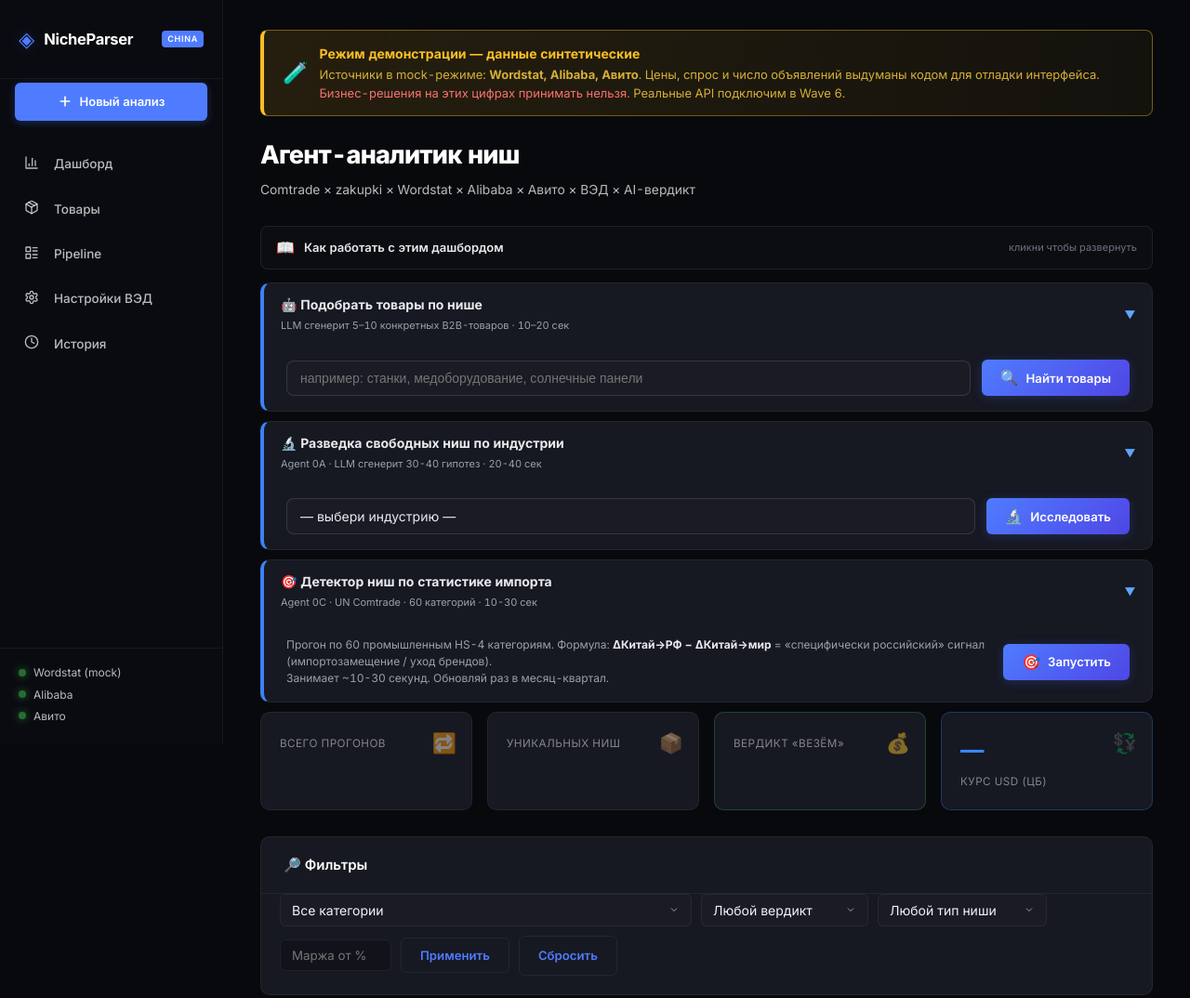
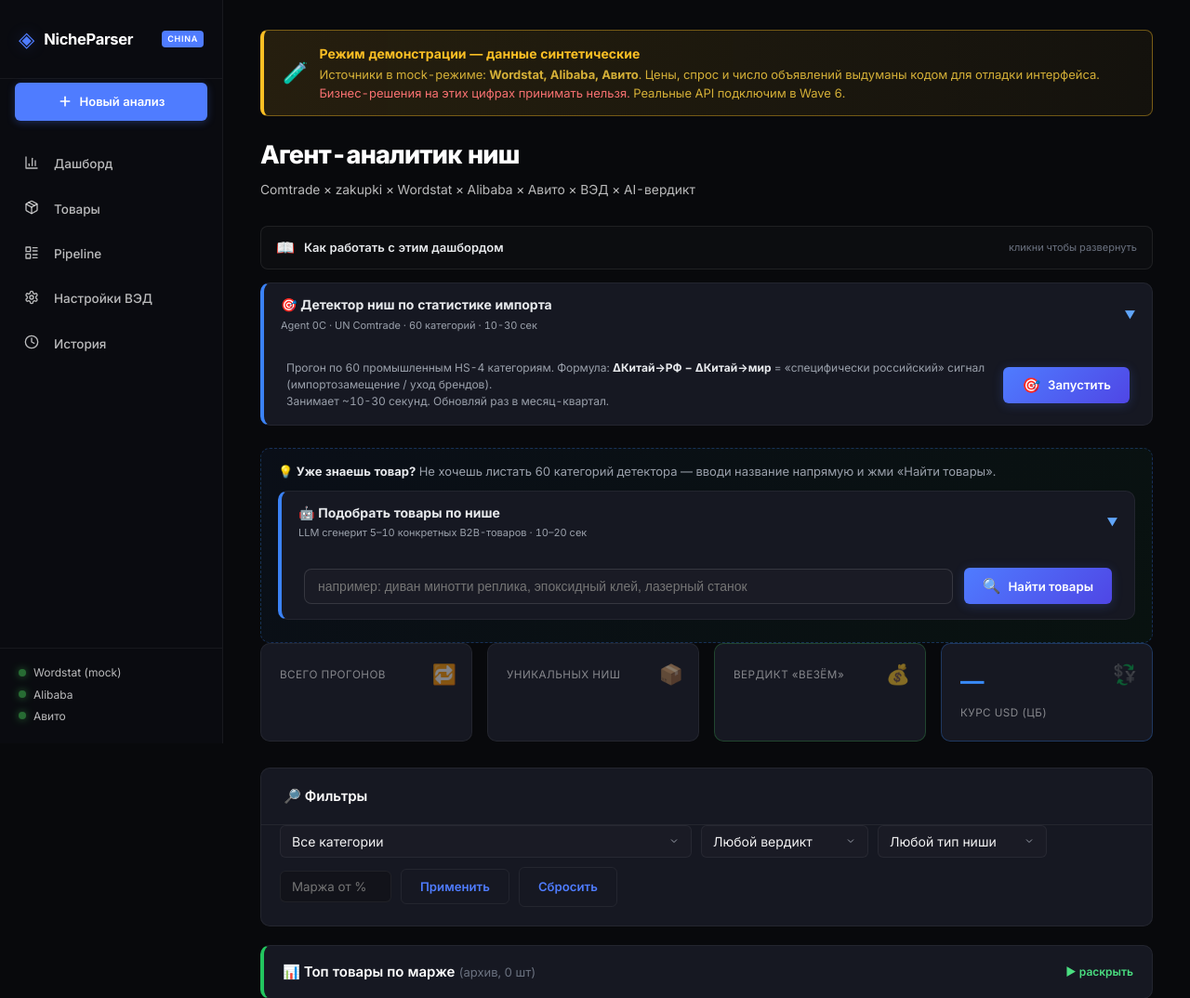
Before and after one commit to id89506419637-eng/NicheParser_China, a Flask app: template src/web/templates/dashboard.html in a window 1280 px wide. Shown: the top 1074 px of the page at 93% size. Run offline with Flask 3, Linux system fonts and the light colour scheme; the template is opened without the code that fills it, so the values that code supplies are empty; parts of the project's set-up code (start-up, migrations or seed data) failed here and were passed over; some libraries are stand-ins or nearby versions.

Commit message:
feat(ux): Разведка 0A скрыта + правильный порядок «широко → узко»
По просьбе пользователя: «LLM выдумывает ниши, зачем мне это, голова
кипит» + «шиворот-навыворот — сверху узкое (товар), внизу широкое
(индустрия)».

Изменения:
- Блок «🔬 Разведка свободных ниш по индустрии» (Agent 0A) обёрнут
  в {% if false %} — скрыт из UI. Код в БД и в industry_explorer.py
  остался (правило не удалять). Единственный оставшийся способ
  получить гипотезы — через мост «Взять категорию в работу» из
  детектора, а там это подниши реальной HS-4, не выдумки.

- Форма «🤖 Подобрать товары по нише» + done-banner перенесены
  ИЗ верха ПОСЛЕ блока сигналов детектора. Теперь порядок:
    1. Детектор импорта (широкое: 60 категорий из UN Comtrade)
    2. Сигналы детектора (результат) с dropdown индустрий
    3. Разделитель «💡 Уже знаешь товар?»
    4. Форма «Подобрать по нише» (узкое: готовая идея → 5-10 товаров)

- Разделитель между блоками: dashed border + подсказка «Не хочешь
  листать 60 категорий — вводи название напрямую».

- Placeholder формы обновлён: «диван минотти реплика, эпоксидный
  клей, лазерный станок» — примеры из её практики.

Файлы не удалялись (industry_explorer.py, дедицированные роуты, JS —
всё остаётся живо на случай если пользователь захочет вернуть).

Co-Authored-By: Claude Opus 4.7 <noreply@anthropic.com>

```diff
--- a/src/web/templates/dashboard.html
+++ b/src/web/templates/dashboard.html
@@ -630,68 +630,13 @@
 {% endif %}
 
 <!-- ═════════════════════════════════════════════════════════════════════
-     🔵 ФАЗА 1 · ВХОДНЫЕ ФОРМЫ — с чего начать
+     🔵 ШАГ 1 · С ЧЕГО НАЧАТЬ — «где взять идеи»
+     ─────────────────────────────────────────────────────────────────────
+     Порядок 2026-07-31 перевёрнут (по просьбе): раньше сверху была
+     форма «Подобрать по нише» (это САМОЕ УЗКОЕ), потом широкое
+     (Разведка/Детектор). Теперь широкое сверху, узкое (готовая идея)
+     внизу. Форма niche-form + done-banner перенесены ПОСЛЕ детектора.
      ═════════════════════════════════════════════════════════════════════ -->
-
-<!-- Agent 1: niche input → LLM-генерация товаров -->
-<details class="card entry-card" style="border-left:4px solid #3b82f6;">
-    <summary class="entry-summary">
-        <div>
-            <div class="entry-title">🤖 Подобрать товары по нише</div>
-            <div class="entry-sub">LLM сгенерит 5–10 конкретных B2B-товаров · 10–20 сек</div>
-        </div>
-        <span class="entry-chev">▶</span>
-    </summary>
-    <form id="niche-form" action="{{ url_for('run_niche') }}" method="POST"
-          style="display:flex; gap:12px; padding:16px 24px; align-items:center; flex-wrap:wrap;">
-        <input type="hidden" name="csrf_token" value="{{ csrf_token() }}">
-        <input type="text" name="niche" maxlength="80" required
-               value="{{ generated_niche or '' }}"
-               placeholder="например: станки, медоборудование, солнечные панели"
-               style="flex:1; min-width:280px; padding:10px 14px; font-size:14px;
-                      background:#1a1b25; border:1px solid rgba(255,255,255,0.12);
-                      border-radius:8px; color:#e8eaed;">
-        <button id="niche-submit" type="submit" class="btn btn-primary">
-            <span class="btn-icon">🔍</span> <span class="btn-label">Найти товары</span>
-        </button>
-    </form>
-    <div id="niche-loader" style="display:none; flex-direction:column; gap:12px;
-              padding:14px 24px 18px; border-top:1px solid rgba(255,255,255,0.06);">
-        <div style="display:flex; align-items:center; gap:14px;">
-            <span class="bounce-emoji" style="font-size:28px; display:inline-block;">🤖</span>
-            <div style="flex:1;">
-                <div style="font-weight:600; color:#e8eaed; font-size:14px;">
-                    Анализирую нишу <span id="niche-loader-name"></span>
-                </div>
-                <div id="niche-loader-step" style="color:#a5b4fc; font-size:12px; margin-top:2px;">
-                    Запускаю пайплайн...
-                </div>
-            </div>
-            <div style="text-align:right;">
-                <div id="niche-loader-timer" style="font-variant-numeric:tabular-nums;
-                     font-size:18px; font-weight:600; color:#e8eaed;">0с</div>
-                <div style="color:#6b7280; font-size:11px;">обычно 15–40с</div>
-            </div>
-        </div>
-        <div id="niche-loader-steps" style="display:grid; grid-template-columns:repeat(4, 1fr);
-             gap:6px 14px; font-size:11px; color:#6b7280; line-height:1.5;">
-            <!-- заполняется JS -->
-        </div>
-    </div>
-</details>
-
-<!-- ✅ Done banner — показывается после рефреша если только что был прогон -->
-<div id="niche-done-banner" style="display:none; margin:0 0 16px 0;
-     padding:12px 18px; background:rgba(16,185,129,0.12);
-     border:1px solid rgba(16,185,129,0.35); border-radius:8px;
-     color:#34d399; font-size:14px; font-weight:600;
-     align-items:center; justify-content:space-between; gap:14px;">
-    <span><span style="font-size:18px;">✅</span>
-          Готово! Анализ занял <span id="niche-done-duration">—</span></span>
-    <button type="button" id="niche-done-close" aria-label="Закрыть"
-            style="background:none; border:none; color:#34d399; font-size:18px;
-                   cursor:pointer; padding:0 4px; opacity:0.6;">✕</button>
-</div>
 
 <style>
 @keyframes bounce-emoji {
@@ -759,7 +704,13 @@
 }
 </style>
 
-<!-- 🔬 Agent 0A: Industry Explorer (Wave 5A) -->
+<!-- 🔬 Agent 0A: Industry Explorer (Wave 5A) — СКРЫТ 2026-07-31 -->
+{# По просьбе пользователя: «LLM выдумывает ниши, зачем мне это, голова кипит».
+   Форма разведки индустрии не показывается — оставляем только реальные
+   источники (детектор Comtrade + подобрать по нише). Гипотезы всё равно
+   могут появляться через мост «Взять категорию в работу» из детектора —
+   это подниши реальной HS-4 категории, не выдумки. #}
+{% if false %}
 <details class="card entry-card" style="border-left:4px solid #3b82f6;">
     <summary class="entry-summary">
         <div>
@@ -801,6 +752,7 @@
         <div class="dot-pulse"><span></span><span></span><span></span></div>
     </div>
 </details>
+{% endif %}
 
 <!-- 🎯 Agent 0C: Import Detector (Wave 6) -->
 <details class="card entry-card" style="border-left:4px solid #3b82f6;">
@@ -1465,6 +1417,79 @@
     </details>
 </div>
 {% endif %}
+
+<!-- ═════════════════════════════════════════════════════════════════════
+     💡 ШАГ ОТДЕЛЬНО · «Уже знаешь конкретную идею? Проверь напрямую»
+     Перенесена сюда 2026-07-31: раньше была первой сверху, но
+     логически это САМЫЙ УЗКИЙ вход — уместнее ниже широкой разведки.
+     ═════════════════════════════════════════════════════════════════════ -->
+<div style="margin-top:24px; padding:14px 18px;
+            background:linear-gradient(135deg, rgba(59,130,246,0.05), rgba(34,197,94,0.05));
+            border:1px dashed rgba(59,130,246,0.30); border-radius:10px;">
+    <div style="font-size:13px; color:#9aa0ab; margin-bottom:10px;">
+        💡 <strong style="color:#e8eaed;">Уже знаешь товар?</strong>
+        Не хочешь листать 60 категорий детектора — вводи название напрямую и жми «Найти товары».
+    </div>
+
+    <details class="card entry-card" style="border-left:4px solid #3b82f6;" open>
+        <summary class="entry-summary">
+            <div>
+                <div class="entry-title">🤖 Подобрать товары по нише</div>
+                <div class="entry-sub">LLM сгенерит 5–10 конкретных B2B-товаров · 10–20 сек</div>
+            </div>
+            <span class="entry-chev">▶</span>
+        </summary>
+        <form id="niche-form" action="{{ url_for('run_niche') }}" method="POST"
+              style="display:flex; gap:12px; padding:16px 24px; align-items:center; flex-wrap:wrap;">
+            <input type="hidden" name="csrf_token" value="{{ csrf_token() }}">
+            <input type="text" name="niche" maxlength="80" required
+                   value="{{ generated_niche or '' }}"
+                   placeholder="например: диван минотти реплика, эпоксидный клей, лазерный станок"
+                   style="flex:1; min-width:280px; padding:10px 14px; font-size:14px;
+                          background:#1a1b25; border:1px solid rgba(255,255,255,0.12);
+                          border-radius:8px; color:#e8eaed;">
+            <button id="niche-submit" type="submit" class="btn btn-primary">
+                <span class="btn-icon">🔍</span> <span class="btn-label">Найти товары</span>
+            </button>
+        </form>
+        <div id="niche-loader" style="display:none; flex-direction:column; gap:12px;
+                  padding:14px 24px 18px; border-top:1px solid rgba(255,255,255,0.06);">
+            <div style="display:flex; align-items:center; gap:14px;">
+                <span class="bounce-emoji" style="font-size:28px; display:inline-block;">🤖</span>
+                <div style="flex:1;">
+                    <div style="font-weight:600; color:#e8eaed; font-size:14px;">
+                        Анализирую нишу <span id="niche-loader-name"></span>
+                    </div>
+                    <div id="niche-loader-step" style="color:#a5b4fc; font-size:12px; margin-top:2px;">
+                        Запускаю пайплайн...
+                    </div>
+                </div>
+                <div style="text-align:right;">
+                    <div id="niche-loader-timer" style="font-variant-numeric:tabular-nums;
+                         font-size:18px; font-weight:600; color:#e8eaed;">0с</div>
+                    <div style="color:#6b7280; font-size:11px;">обычно 15–40с</div>
+                </div>
+            </div>
+            <div id="niche-loader-steps" style="display:grid; grid-template-columns:repeat(4, 1fr);
+                 gap:6px 14px; font-size:11px; color:#6b7280; line-height:1.5;">
+                <!-- заполняется JS -->
+            </div>
+        </div>
+    </details>
+
+    <!-- ✅ Done banner — показывается после рефреша если только что был прогон -->
+    <div id="niche-done-banner" style="display:none; margin:10px 0 0 0;
+         padding:12px 18px; background:rgba(16,185,129,0.12);
+         border:1px solid rgba(16,185,129,0.35); border-radius:8px;
+         color:#34d399; font-size:14px; font-weight:600;
+         align-items:center; justify-content:space-between; gap:14px;">
+        <span><span style="font-size:18px;">✅</span>
+              Готово! Анализ занял <span id="niche-done-duration">—</span></span>
+        <button type="button" id="niche-done-close" aria-label="Закрыть"
+                style="background:none; border:none; color:#34d399; font-size:18px;
+                       cursor:pointer; padding:0 4px; opacity:0.6;">✕</button>
+    </div>
+</div>
 
 <script>
 (function() {
```
